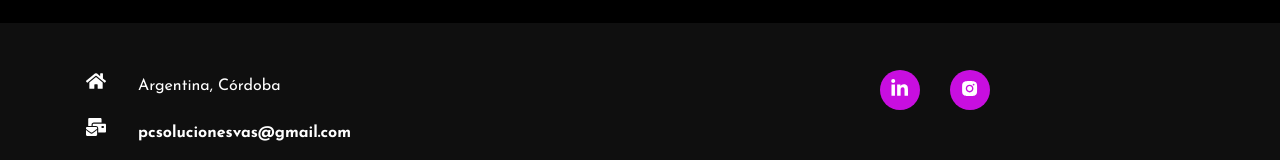
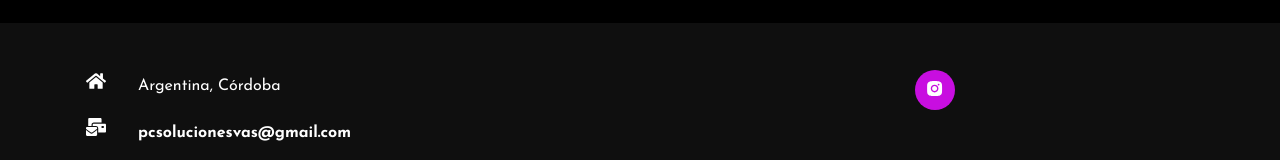
Before and after one commit to MaxiPatron/PC-Soluciones-main, a React (Create React App) app: page / in a window 1280 px wide. Shown: the part 3288-3448 px from the top of the page. Built offline with nearby package versions, Linux system fonts and the light colour scheme; no server answers; the database is empty.

Commit message:
Update Footer.js

```diff
--- a/src/components/Footer.js
+++ b/src/components/Footer.js
@@ -2,7 +2,6 @@ import "./FooterStyle.css";
 import React, { forwardRef } from "react";
 import { FaHome, FaMailBulk } from "react-icons/fa";
 import { AiFillInstagram } from "react-icons/ai";
-import { FaLinkedinIn } from "react-icons/fa";
 const Footer = forwardRef((props, ref) => {
     return (
         <div className="Footer" ref={ref}>
@@ -22,9 +21,6 @@ const Footer = forwardRef((props, ref) => {
                     <div md={12} className="home-about-social">
                         <ul className="home-about-social-links">
                             <li className="social-icons">
-                                <a href="https://www.linkedin.com/in/maximo-patron-a1b1a4262/" className="icon-divour  home-social-icons"><FaLinkedinIn /></a>
-                            </li>
-                            <li className="social-icons">
                                 <a href="https://www.instagram.com/vas_pc_soluciones/" className="icon-divour home-social-icons"><AiFillInstagram /></a>
                             </li>
                             <div className="right">
```
